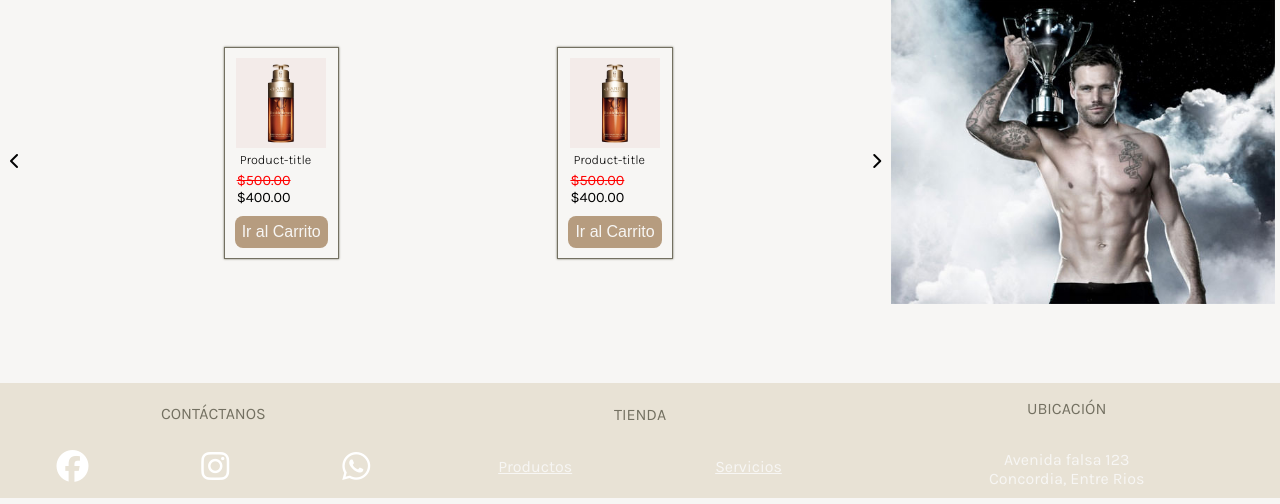
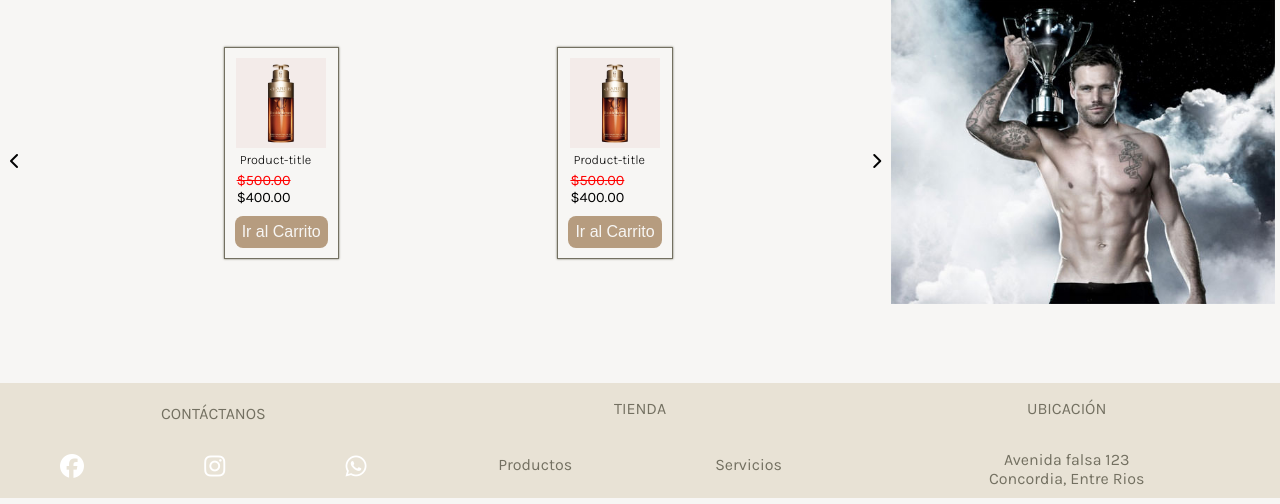
Before and after one commit to valentavo/TN02_9_grupo9, a Node server app: page / in a window 1280 px wide. Shown: the part 2122-2626 px from the top of the page. Run offline with Node 20, Linux system fonts and the light colour scheme; some libraries are stand-ins or nearby versions.

Commit message:
footer y header modificaciones en el index

```diff
--- a/public/css/style.css
+++ b/public/css/style.css
@@ -9,8 +9,10 @@
  }
 
  body {
-    font-family: 'karla', sans-serif;
+    font-family: 'karla';
+    font-weight: 400;
     background-color: #F7F6F4;
+
     margin: 0;
     height: 100vh;
     display: grid;
@@ -26,8 +28,7 @@ header.g_main-header {
     height: 100%;
     background-color: white;
     border-bottom: 1px solid #B69C7F ;
-    padding: 5px;
-    marging-top: 10px;
+    padding: 10px;
     margin-bottom: 10px;
     grid-area: "header";
 }
@@ -56,6 +57,22 @@ header.g_main-header button.g_burguer-menu i{
 
 header.g_main-header div.g_nav-bar {
     display: none;
+
+}
+header.g_main-header div.g_nav-bar .nav-link a {
+    color: #737061;
+    text-decoration: none;
+    text-transform: uppercase;
+    font-family: 'karla';
+    padding: 5px;
+    letter-spacing: 1px;
+    font-weight: 600;
+}
+
+header.g_main-header div.g_nav-bar .nav-link a:hover{
+    background-color: #b69c7f;
+    color:#fff;
+    border-radius: 5%;
 }
 
 header.g_main-header div.g_logo-container {
@@ -136,7 +153,6 @@ footer.g_main-footer {
     flex-direction: column;
     align-items: center;
     justify-content: space-between;
-    padding: 0;
 }
 
 footer.g_main-footer section{
@@ -148,7 +164,7 @@ footer.g_main-footer section{
     padding-bottom: 10px;
 }
 
-footer.g_main-footer section h3 {
+footer.g_main-footer section p {
     width: 100%;
     text-align: center;
 }
@@ -159,11 +175,12 @@ footer.g_main-footer section div.g_f-content-links {
     width: 100%;
 }
 
-footer.g_main-footer section.g_contacto-container div.g_f-content-links div i {
+footer.g_main-footer section.g_contacto-container .g_f-content-links i {
     width: 100%;
     text-align: center;
-    font-size: 2rem;
+    font-size: 1.5rem;
     color: white;
+    padding: 5px;
 }
 
 footer.g_main-footer section.g_tienda-container {
@@ -173,21 +190,33 @@ footer.g_main-footer section.g_tienda-container {
 
 footer.g_main-footer section.g_tienda-container a {
     padding: 5px 0;
-    color: #F7F6F4;
+    color: #737061;
+    text-decoration: none;
 }
 
-footer.g_main-footer section.g_ubicacion-container .g_f-content-links{
+footer.g_main-footer section.g_ubicacion-container .g_f-content-links {
     width: 100%;
     text-align: center;
     margin: 0;
-    color: #F7F6F4;
+    color: #737061;
 }
 
 .g_main-footer .g_footer_titulo {
-    font-family: 'karla', sans-serif;
+    font-family: 'karla';
     color: #737061;
     font-size: 1rem;
 
+}
+
+.social_media {
+    color: #b69c7f;
+    text-decoration: none;
+
+}
+.social_media:hover {
+    background-color: #b69c7f;
+    border-radius: 20%;
+    color:#fff;
 
 }
 
--- a/views/index.html
+++ b/views/index.html
@@ -22,8 +22,8 @@
 
                 <div class="g_nav-bar">
                     <ul>
-                        <li><a href="#"></a>QUIENES SOMOS</li>
-                        <li><a href="#"></a>SHOP</li>
+                        <li class="nav-link btn"><a href="#">QUIENES SOMOS</a></li>
+                        <li class="nav-link btn"><a href="#">SHOP</a></li>
                     </ul>
                 </div>
 
@@ -184,17 +184,17 @@
             <section class="g_contacto-container">
                 <p class="g_footer_titulo">CONTÁCTANOS</p>
                 <div class="g_f-content-links">
-                    <div><i class="fa-brands fa-facebook"></i></div>
-                    <div><i class="fa-brands fa-instagram"></i></div>
-                    <div><i class="fa-brands fa-whatsapp"></i></div>
+                    <a class="social_media"  href="#!" role="button"> <i class="fa-brands fa-facebook"> </i></a>
+                    <a class="social_media"  href="#!" role="button"><i class="fa-brands fa-instagram"></i></a>
+                    <a class="social_media"  href="#!" role="button"><i class="fa-brands fa-whatsapp"></i></a>
                 </div>
             </section>
 
             <section class="g_tienda-container">
                 <p class="g_footer_titulo">TIENDA</p>
                 <div class="g_f-content-links">
-                    <a href="#">Productos</a>
-                    <a href="#">Servicios</a>
+                    <a href="#"><p>Productos</p></a>
+                    <a href="#"><p>Servicios</p></a>
                 </div>
             </section>
 
@@ -204,6 +204,8 @@
                     <p>Avenida falsa 123</br>Concordia, Entre Rios</p>
                 </div>
             </section>
+
+
         </footer>
 
         <script src="https://kit.fontawesome.com/bba30a0282.js" crossorigin="anonymous"></script>
```
